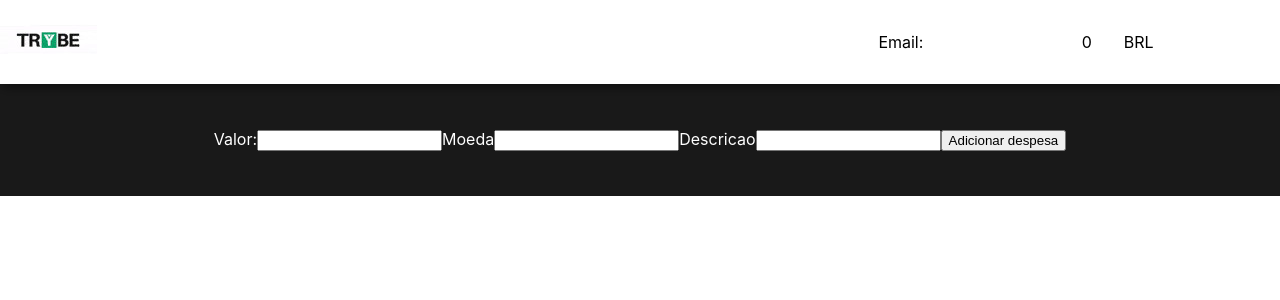
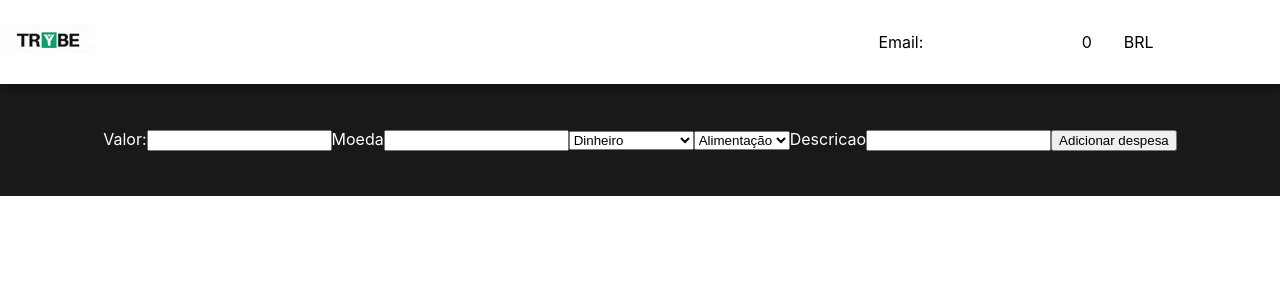
Before and after one commit to ocarlosbarros/trybewallet, a React (Create React App) app: page /carteira in a window 1280 px wide. Shown: the top 300 px of the page. Built offline with nearby package versions, Linux system fonts and the light colour scheme.

Commit message:
Adiciona componentes Select em Wallet

```diff
--- a/src/components/Select/index.js
+++ b/src/components/Select/index.js
@@ -3,18 +3,31 @@ import PropTypes from 'prop-types';
 
 class Select extends Component {
   render() {
-    const { options } = this.props;
+    const { options, dataTestId, name } = this.props;
     return (
-      <select name="" id="">
-        { options.map((option, index) => (
-          <option key={ option.value + index }>{ option.value }</option>
-        ))}
-      </select>
+      <label htmlFor={ name }>
+        <select
+          name={ name }
+          data-testid={ dataTestId }
+          id={ name }
+        >
+          { options.map((option, index) => (
+            <option value={ option } key={ option.value + index }>{ option }</option>
+          ))}
+        </select>
+      </label>
     );
   }
 }
 
+Select.defaultProps = {
+  dataTestId: '',
+  name: '',
+};
+
 Select.propTypes = {
+  dataTestId: PropTypes.string,
+  name: PropTypes.string,
   options: PropTypes.arrayOf(
     PropTypes.string,
   ).isRequired,
--- a/src/pages/Wallet.js
+++ b/src/pages/Wallet.js
@@ -4,6 +4,7 @@ import Header from '../components/Header';
 import Row from '../components/Row';
 import Form from '../components/Form';
 import Input from '../components/Input';
+import Select from '../components/Select';
 
 class Wallet extends React.Component {
   render() {
@@ -21,6 +22,16 @@ class Wallet extends React.Component {
               textLabel="Moeda"
               type="number"
               dataTestId="currency-input"
+            />
+            <Select
+              name="payment-method"
+              dataTestId="method-input"
+              options={ ['Dinheiro', 'Cartão de crédito', 'Cartão de débito'] }
+            />
+            <Select
+              name="tag"
+              dataTestId="tag-input"
+              options={ ['Alimentação', 'Lazer', 'Trabalho', 'Transporte', 'Saúde'] }
             />
             <Input
               textLabel="Descricao"
```
